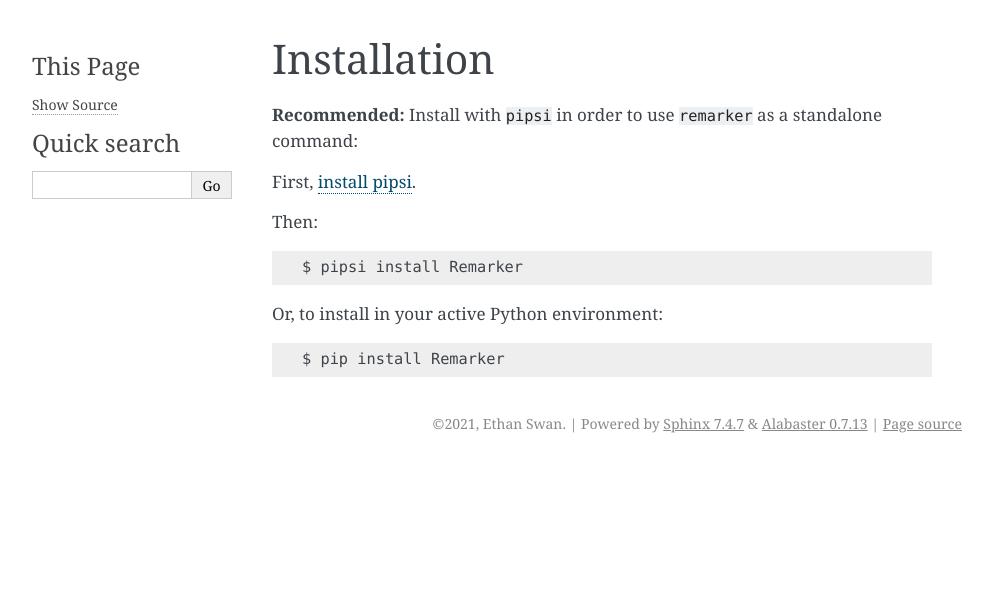
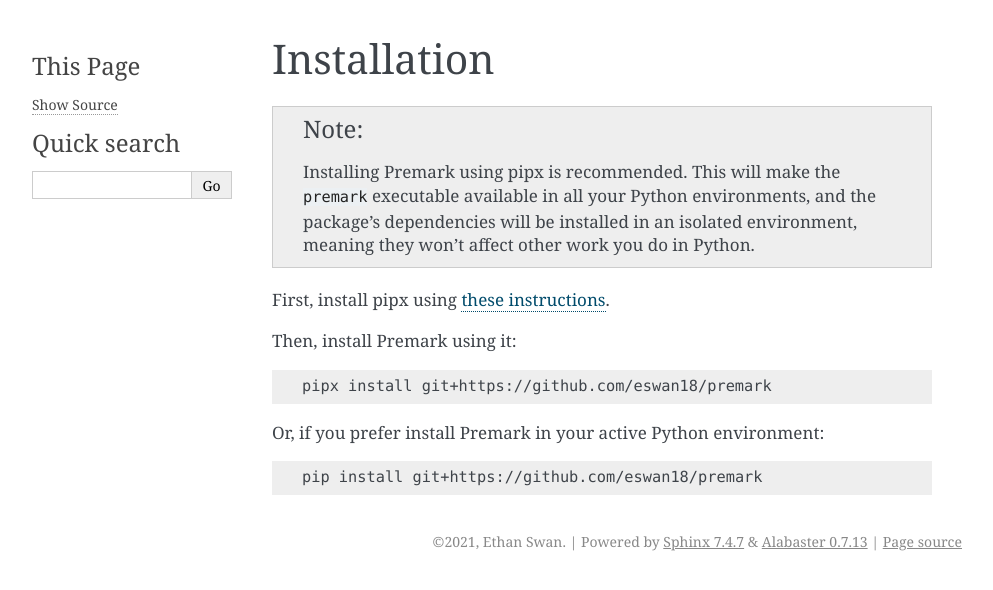
Before and after one commit to eswan18/premark, a Sphinx documentation site: the page built from docs/installation.md, in a window 1280 px wide. Shown: the top 590 px of the page, without its empty margins (148-1141 px from the left). Built offline with Sphinx 7.4.7, drawn with Linux system fonts in a browser that asks for light colours.

Commit message:
Update installation instructions.

````diff
--- a/docs/index.rst
+++ b/docs/index.rst
@@ -11,7 +11,7 @@ Contents:
 .. toctree::
    :maxdepth: 2
 
-   readme.md
+   Basics <readme.md>
    installation
    usage
    contributing
--- /dev/null
+++ b/docs/installation.md
@@ -0,0 +1,22 @@
+---
+---
+# Installation
+
+```{note}
+Installing Premark using pipx is recommended.
+This will make the `premark` executable available in all your Python environments, and the package's dependencies will be installed in an isolated environment, meaning they won't affect other work you do in Python.
+```
+
+First, install pipx using [these instructions](https://pypa.github.io/pipx/installation/).
+
+Then, install Premark using it:
+
+```bash
+pipx install git+https://github.com/eswan18/premark
+```
+
+Or, if you prefer install Premark in your active Python environment:
+
+```bash
+pip install git+https://github.com/eswan18/premark
+```
--- a/docs/installation.rst
+++ /dev/null
@@ -1,15 +0,0 @@
-============
-Installation
-============
-
-**Recommended:** Install with ``pipsi`` in order to use ``remarker`` as a standalone command::
-
-First, `install pipsi <https://github.com/mitsuhiko/pipsi>`_.
-
-Then::
-
-    $ pipsi install Remarker
-
-Or, to install in your active Python environment::
-
-    $ pip install Remarker
````
